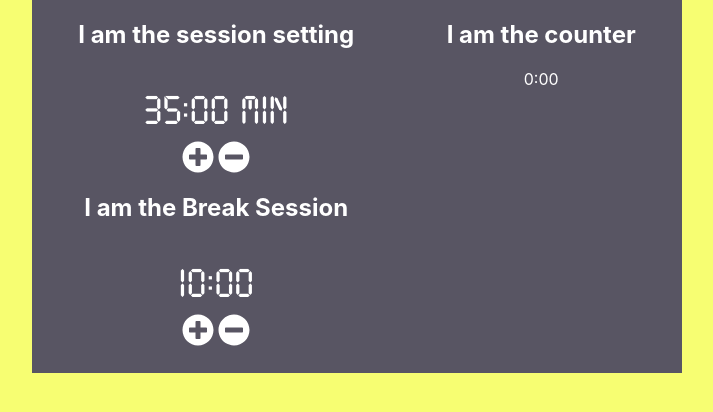
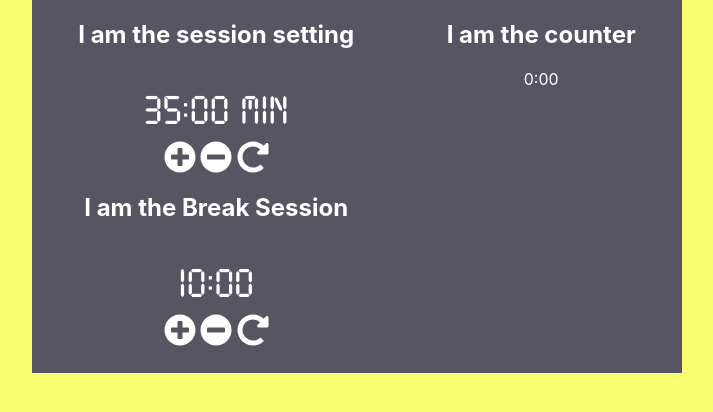
Before and after one commit to ethueter/PomodoroClock, a React (Create React App) app: page / in a window 1280 px wide. Shown: the top 412 px of the page, without its empty margins (283-996 px from the left). Built offline with nearby package versions, Linux system fonts and the light colour scheme.

Commit message:
reset functionality

```diff
--- a/src/Clock/Break.js
+++ b/src/Clock/Break.js
@@ -1,8 +1,8 @@
 import React from 'react';
 import { FontAwesomeIcon } from "@fortawesome/react-fontawesome";
-import { faPlusCircle, faMinusCircle } from "@fortawesome/free-solid-svg-icons";
+import { faPlusCircle, faMinusCircle, faRedoAlt } from "@fortawesome/free-solid-svg-icons";
 
-const Break = ({currentBreakTime, increment}) => {
+const Break = ({currentBreakTime, increment, reset}) => {
 
     return (
       <div className="break">
@@ -19,6 +19,12 @@ const Break = ({currentBreakTime, increment}) => {
           size="2x"
           onClick={() => increment("down", "break")}
         />
+        <span> </span>
+            <FontAwesomeIcon
+                icon={faRedoAlt}
+                size="2x"
+                onClick={() => reset("break")}
+            />
       </div>
     );
 };
--- a/src/Clock/MainContainer.js
+++ b/src/Clock/MainContainer.js
@@ -24,10 +24,18 @@ const MainContainer = () => {
         }
     }
 
+    const reset = (timeType) => {
+        if (timeType === "session"){
+            setSessionTime(35);
+        } else if (timeType === "break"){
+            setBreakTime(10);
+        }
+    }
+
     return (
       <div className="main-container">
         <div>
-          <Session currentSessionTime={sessionTime} increment={increment} />
+          <Session currentSessionTime={sessionTime} increment={increment} reset={reset} />
           <Break currentBreakTime={breakTime} increment={increment} />
         </div>
         <div className="counter-container">
--- a/src/Clock/Session.js
+++ b/src/Clock/Session.js
@@ -1,9 +1,9 @@
 import React from 'react';
 import { FontAwesomeIcon } from "@fortawesome/react-fontawesome";
-import { faPlusCircle, faMinusCircle, faThLarge} from "@fortawesome/free-solid-svg-icons";
+import { faPlusCircle, faMinusCircle, faRedoAlt} from "@fortawesome/free-solid-svg-icons";
 
 
-const Session = ({currentSessionTime, increment}) => {
+const Session = ({currentSessionTime, increment, reset}) => {
 
     return (
       <div className="session">
@@ -20,6 +20,12 @@ const Session = ({currentSessionTime, increment}) => {
           size="2x"
           onClick={() => increment("down", "session")}
         />
+            <span> </span>
+            <FontAwesomeIcon
+                icon={faRedoAlt}
+                size="2x"
+                onClick={() => reset("session")}
+            />
       </div>
     );
 };
```
